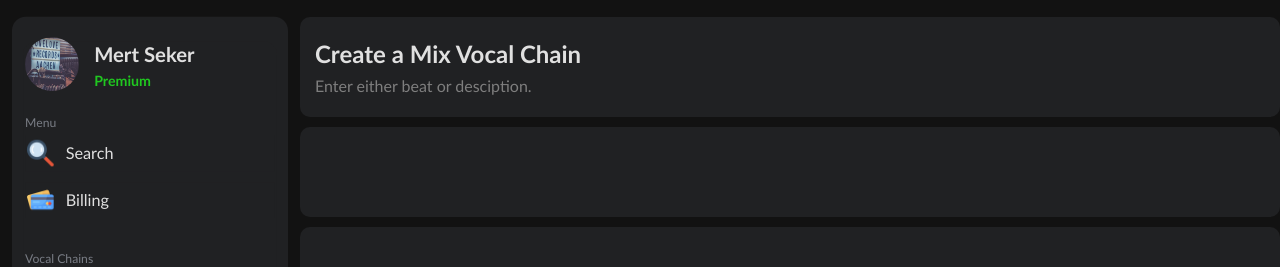
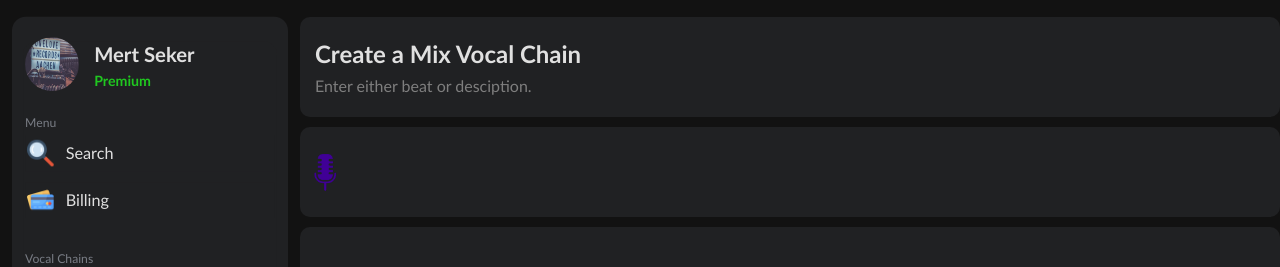
Before and after one commit to meertseker/NeuralMixAI, a React (Create React App) app: page /dashboard in a window 1280 px wide. Shown: the top 267 px of the page. Built offline with nearby package versions, Linux system fonts and the light colour scheme; no server answers.

Commit message:
mic logo is added

```diff
--- a/src/dashboard/Dashboard.css
+++ b/src/dashboard/Dashboard.css
@@ -38,6 +38,13 @@
     border-radius: 10px;
 }
 
+.dashboard-input img {
+    width: 40px;
+    height: 40px;
+    margin-top: 25px;
+    margin-left: 5px;
+}
+
 .dashboard-settings{
     margin-top: 10px;
     background-color: #202123;
--- a/src/dashboard/Dashboard.js
+++ b/src/dashboard/Dashboard.js
@@ -14,7 +14,12 @@ const Dashboard = () => {
           <h2>Create a Mix Vocal Chain</h2>
           <p>Enter either beat or desciption.</p>
         </div>
-        <div className="dashboard-input"></div>
+        <div className="dashboard-input">
+            <img src="mLogo.png" alt="microphoneImage"/>
+
+
+
+        </div>
         <div className="dashboard-settings"></div>
         <div className="dashboard-generate-button"><p>Generate Vocal Chain</p></div>
       </div>
```
Also changed, not shown: public/mLogo.png (added).
